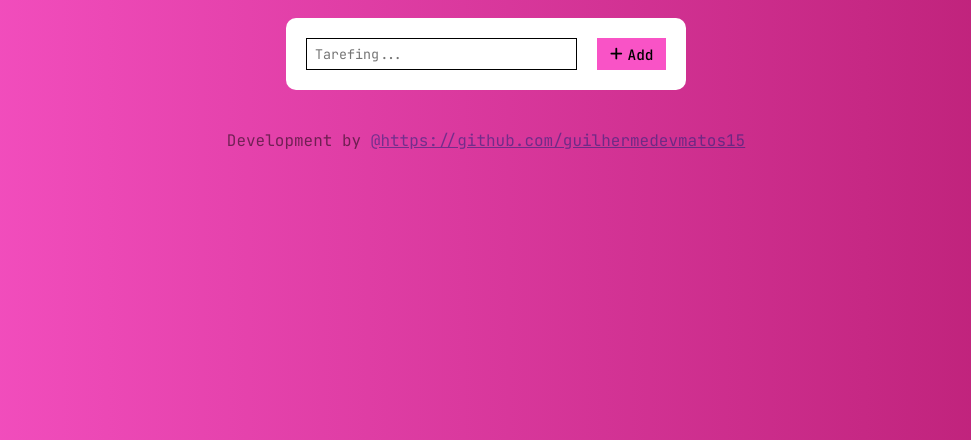
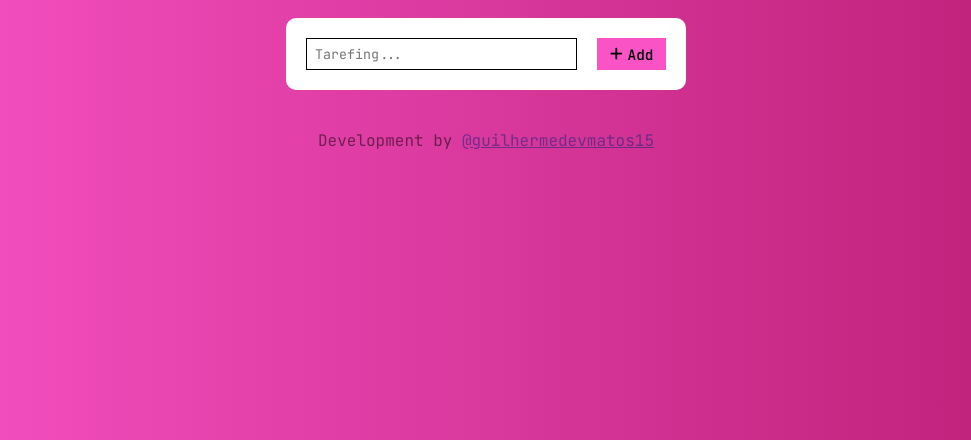
Before and after one commit to guilhermedevmatos15/To-do-list-2024, a plain HTML site: page index.html in a window 1280 px wide. Shown: the part 360-800 px from the top of the page, without its empty margins (154-1125 px from the left). Drawn offline with Linux system fonts and the light colour scheme.

Commit message:
atualizando footer

```diff
--- a/index.html
+++ b/index.html
@@ -37,7 +37,7 @@
             href="https://github.com/guilhermedevmatos15"
             target="_blank"
             rel="nofollow"
-            >@https://github.com/guilhermedevmatos15</a
+            >@guilhermedevmatos15</a
          >
       </p>
 
```
